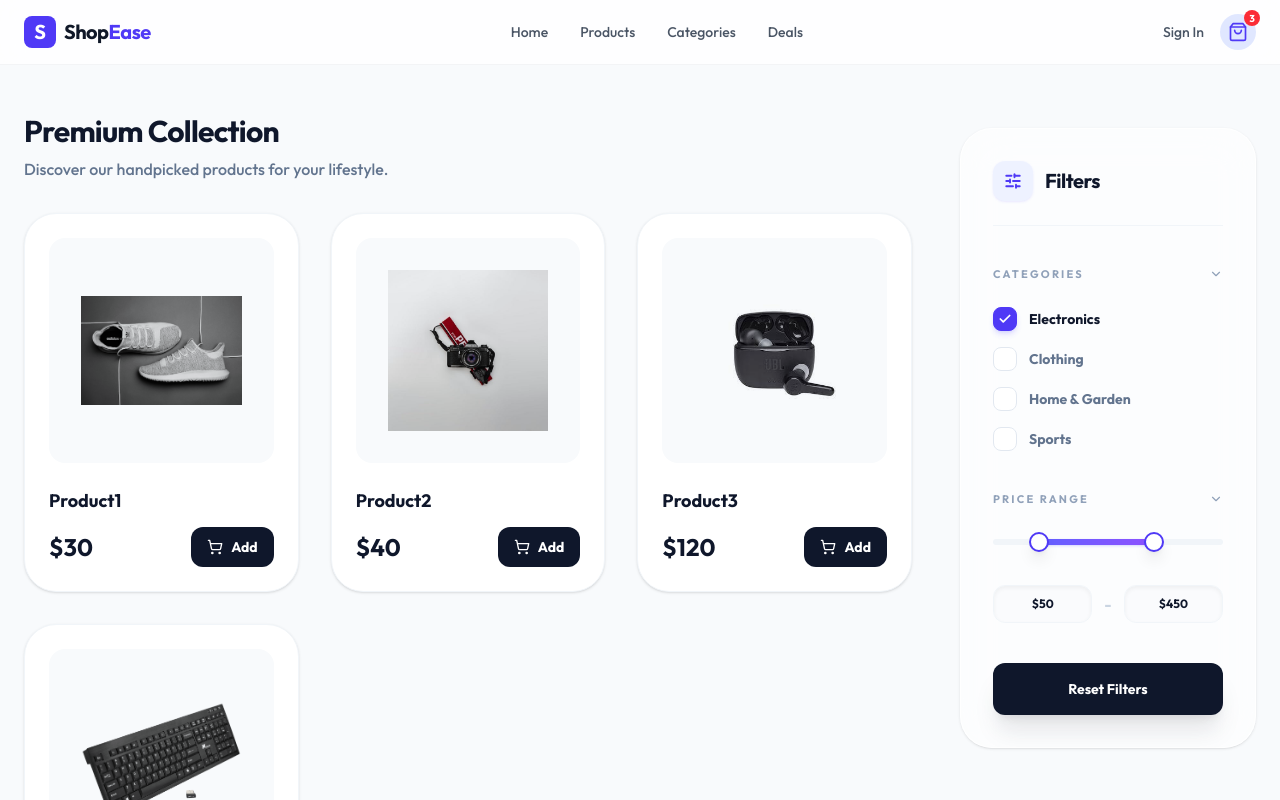
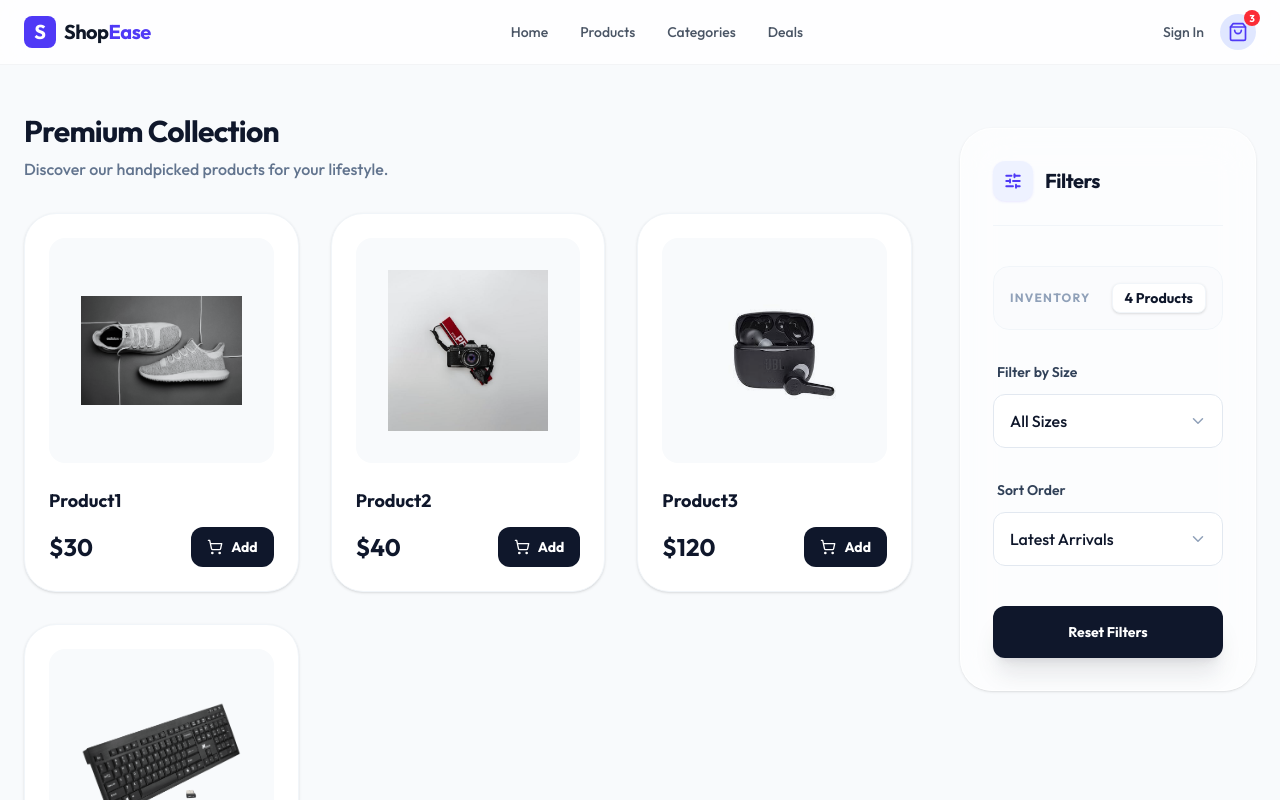
Before and after one commit to belalbahaa1/shopping-project, a React (Vite) app in the folder client/: page / in a window 1280 px wide. Shown: the top 800 px of the page. Built offline with nearby package versions, Linux system fonts and the light colour scheme.

Commit message:
filter-component-styling

```diff
--- a/client/src/components/Filter.jsx
+++ b/client/src/components/Filter.jsx
@@ -4,57 +4,64 @@ import { SlidersHorizontal, ChevronDown, Check } from "lucide-react";
 
 const Filter = () => {
   return (
-    <div className="glass rounded-[2rem] p-8 sticky top-32">
+    <div className="glass rounded-[2rem] p-8 sticky top-32 border border-white/20 shadow-2xl backdrop-blur-xl">
       <div className="flex items-center gap-3 mb-10 pb-6 border-b border-slate-100">
         <div className="h-10 w-10 rounded-xl bg-indigo-50 flex items-center justify-center text-indigo-600 shadow-sm shadow-indigo-500/10">
           <SlidersHorizontal size={18} strokeWidth={2.5} />
         </div>
-        <h2 className="text-xl font-bold text-slate-900 tracking-tight">Filters</h2>
+        <h2 className="text-xl font-bold text-slate-900 tracking-tight">
+          Filters
+        </h2>
       </div>
 
-      {/* Categories */}
-      <div className="mb-10">
-        <h3 className="text-[11px] font-bold text-slate-400 uppercase tracking-[0.2em] mb-6 flex justify-between items-center cursor-pointer group">
-          Categories
-          <ChevronDown size={14} className="group-hover:text-slate-600 transition-colors" />
-        </h3>
-        <div className="space-y-4">
-          {['Electronics', 'Clothing', 'Home & Garden', 'Sports'].map((cat, i) => (
-            <label key={cat} className="flex items-center gap-3 cursor-pointer group">
-              <div className={`w-6 h-6 rounded-lg border flex items-center justify-center transition-all duration-300 ${i === 0 ? 'bg-indigo-600 border-indigo-600 shadow-md shadow-indigo-500/20' : 'border-slate-200 bg-white group-hover:border-indigo-400 group-hover:shadow-sm'}`}>
-                {i === 0 && <Check size={14} className="text-white" strokeWidth={3} />}
-              </div>
-              <span className={`text-sm font-bold ${i === 0 ? 'text-slate-900' : 'text-slate-500 group-hover:text-slate-900 transition-colors'}`}>{cat}</span>
-            </label>
-          ))}
+      <div className="space-y-8 mb-10">
+        {/* number of products */}
+        <div className="flex items-center justify-between bg-slate-50/50 p-4 rounded-2xl border border-slate-100">
+          <span className="text-xs font-bold text-slate-400 uppercase tracking-widest">
+            Inventory
+          </span>
+          <span className="text-sm font-bold text-slate-900 bg-white px-3 py-1 rounded-lg border border-slate-100 shadow-sm">
+            4 Products
+          </span>
         </div>
-      </div>
 
-      {/* Price Range */}
-      <div className="mb-10">
-        <h3 className="text-[11px] font-bold text-slate-400 uppercase tracking-[0.2em] mb-6 flex justify-between items-center cursor-pointer group">
-          Price Range
-          <ChevronDown size={14} className="group-hover:text-slate-600 transition-colors" />
-        </h3>
-        <div className="pt-2">
-          <div className="h-1.5 w-full bg-slate-100 rounded-full relative mb-10">
-            <div className="absolute left-[20%] right-[30%] h-full bg-linear-to-r from-indigo-500 to-violet-500 rounded-full shadow-sm shadow-indigo-500/20"></div>
-            <div className="absolute left-[20%] top-1/2 -translate-y-1/2 -translate-x-1/2 w-5 h-5 bg-white border-2 border-indigo-600 rounded-full shadow-lg cursor-grab hover:scale-110 transition-transform"></div>
-            <div className="absolute right-[30%] top-1/2 -translate-y-1/2 translate-x-1/2 w-5 h-5 bg-white border-2 border-indigo-600 rounded-full shadow-lg cursor-grab hover:scale-110 transition-transform"></div>
+        {/* filter by size */}
+        <div className="flex flex-col gap-3">
+          <label className="text-sm font-semibold text-slate-700 ml-1">
+            Filter by Size
+          </label>
+          <div className="relative group">
+            <select className="w-full appearance-none bg-white border border-slate-200 rounded-xl px-4 py-3.5 pr-10 text-slate-900 font-medium focus:ring-4 focus:ring-indigo-500/10 focus:border-indigo-500 transition-all outline-none cursor-pointer">
+              <option value="all">All Sizes</option>
+              <option value="xs">Extra Small (XS)</option>
+              <option value="s">Small (S)</option>
+              <option value="m">Medium (M)</option>
+            </select>
+            <div className="absolute right-4 top-1/2 -translate-y-1/2 pointer-events-none text-slate-400 group-focus-within:text-indigo-500 transition-colors">
+              <ChevronDown size={18} />
+            </div>
           </div>
-          <div className="flex items-center gap-3">
-            <div className="flex-1 border border-slate-100 bg-slate-50/50 rounded-xl py-2.5 px-3 text-xs font-bold text-slate-900 text-center shadow-inner">
-              $50
-            </div>
-            <span className="text-slate-300 font-bold">-</span>
-            <div className="flex-1 border border-slate-100 bg-slate-50/50 rounded-xl py-2.5 px-3 text-xs font-bold text-slate-900 text-center shadow-inner">
-              $450
+        </div>
+
+        {/* Order */}
+        <div className="flex flex-col gap-3">
+          <label className="text-sm font-semibold text-slate-700 ml-1">
+            Sort Order
+          </label>
+          <div className="relative group">
+            <select className="w-full appearance-none bg-white border border-slate-200 rounded-xl px-4 py-3.5 pr-10 text-slate-900 font-medium focus:ring-4 focus:ring-indigo-500/10 focus:border-indigo-500 transition-all outline-none cursor-pointer">
+              <option value="latest">Latest Arrivals</option>
+              <option value="lower">Price: Low to High</option>
+              <option value="highest">Price: High to Low</option>
+            </select>
+            <div className="absolute right-4 top-1/2 -translate-y-1/2 pointer-events-none text-slate-400 group-focus-within:text-indigo-500 transition-colors">
+              <ChevronDown size={18} />
             </div>
           </div>
         </div>
       </div>
 
-      <button className="w-full bg-slate-900 text-white text-sm font-bold py-4 rounded-xl hover:bg-slate-800 focus:ring-4 focus:ring-slate-900/10 shadow-xl shadow-slate-900/10 transition-all duration-300 active:scale-[0.98]">
+      <button className="w-full bg-slate-900 text-white text-sm font-bold py-4 rounded-xl hover:bg-indigo-600 focus:ring-4 focus:ring-indigo-500/20 shadow-xl shadow-slate-900/10 transition-all duration-300 active:scale-[0.98] group flex items-center justify-center gap-2">
         Reset Filters
       </button>
     </div>
```
